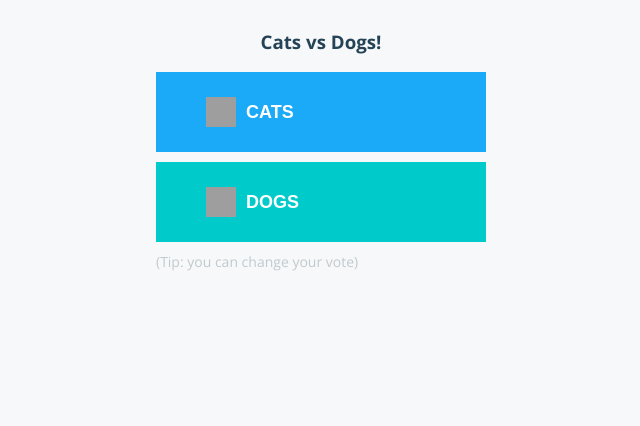
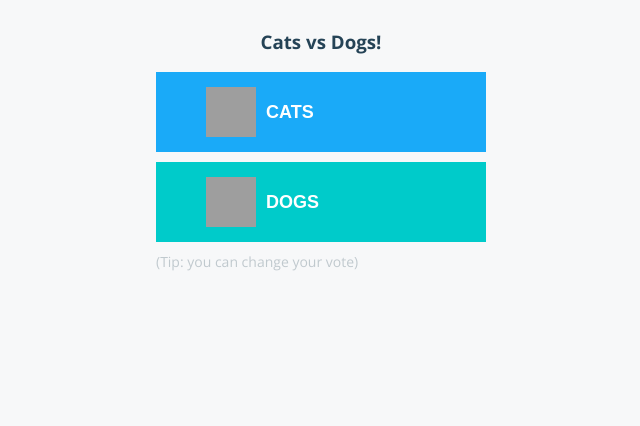
Before and after one commit to nawow0531/vote, a Flask app: page / in a window 1280 px wide. Shown: the top 426 px of the page, without its empty margins (319-959 px from the left). Run offline with Flask 3, Linux system fonts and the light colour scheme; some libraries are stand-ins or nearby versions; grey boxes are pictures that could not be loaded.

Commit message:
Update style.css

```diff
--- a/static/stylesheets/style.css
+++ b/static/stylesheets/style.css
@@ -1,6 +1,6 @@
 @import url(//fonts.googleapis.com/css?family=Open+Sans:400,700,600);
 
-*{
+* {
   box-sizing: border-box;
 }
 html, body {
@@ -101,8 +101,8 @@ button.b {
 }
 
 #choice button img {
-  width: 30px;
-  height: 30px;
+  width: 50px; /* 이미지 폭을 늘릴 수 있습니다. */
+  height: 50px; /* 이미지 높이를 늘릴 수 있습니다. */
   margin-right: 10px;
 }
 
```
